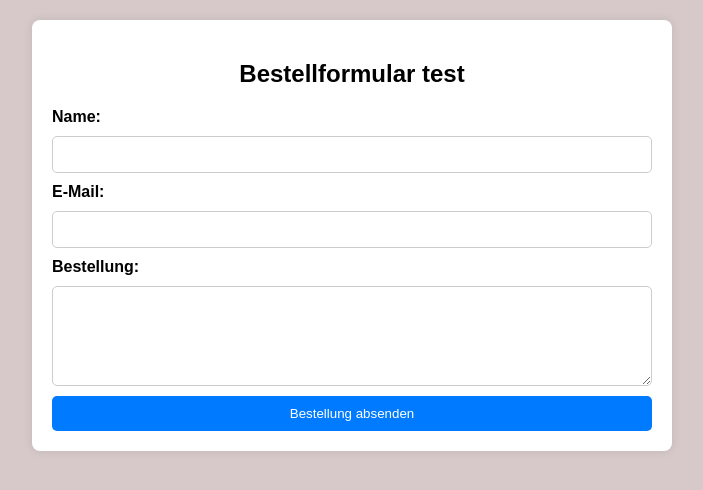
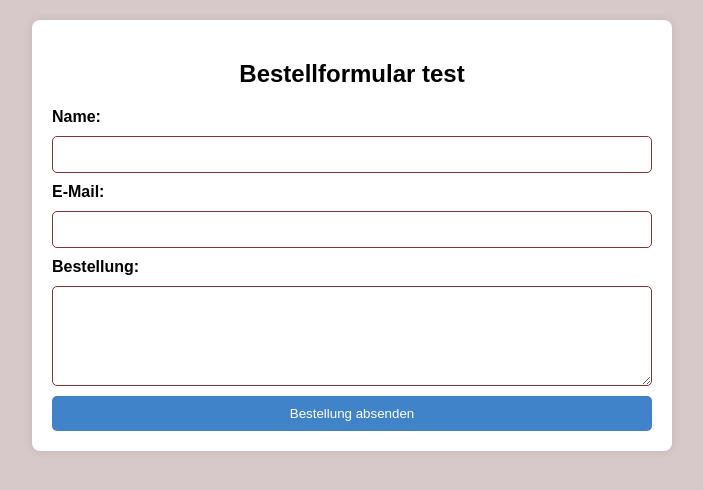
Before and after one commit to Michi-Meierdiecks/Michi-Meierdiecks-Deliverypage-HTML-Demo, a plain HTML site: page index.html in a window 1280 px wide. Shown: the whole page, without its empty margins (288-991 px from the left). Drawn offline with Linux system fonts and the light colour scheme.

Commit message:
änderung

```diff
--- a/index.html
+++ b/index.html
@@ -34,14 +34,14 @@
             width: 100%;
             padding: 10px;
             border-radius: 5px;
-            border: 1px solid #ccc;
+            border: 1px solid #7a3737;
             box-sizing: border-box;
         }
         textarea {
             height: 100px;
         }
         input[type="submit"] {
-            background-color: #007bff;
+            background-color: #4183c9;
             color: #fff;
             border: none;
             padding: 10px 20px;
@@ -50,7 +50,7 @@
             transition: background-color 0.3s ease;
         }
         input[type="submit"]:hover {
-            background-color: #0056b3;
+            background-color: #1769c1;
         }
     </style>
 </head>
```
